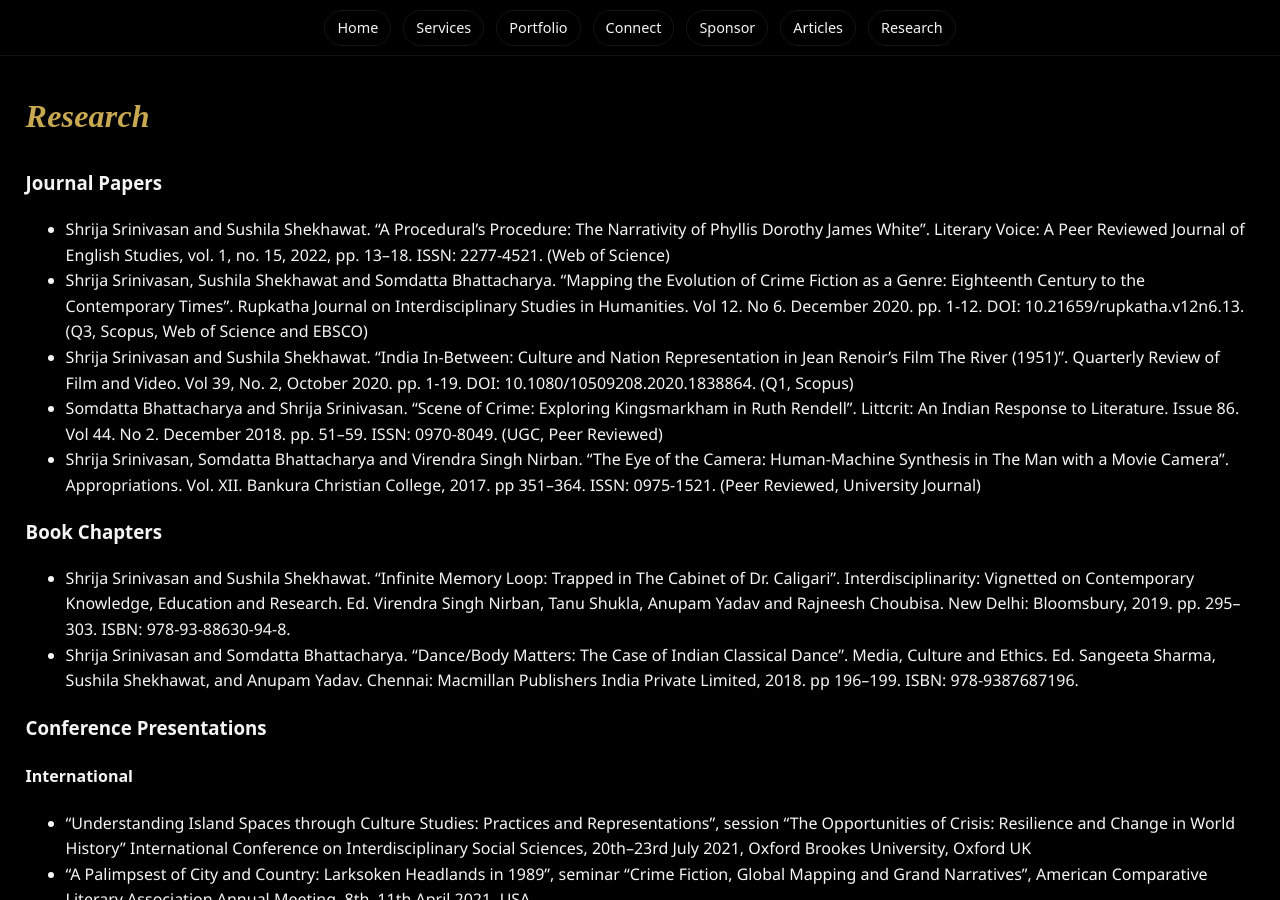
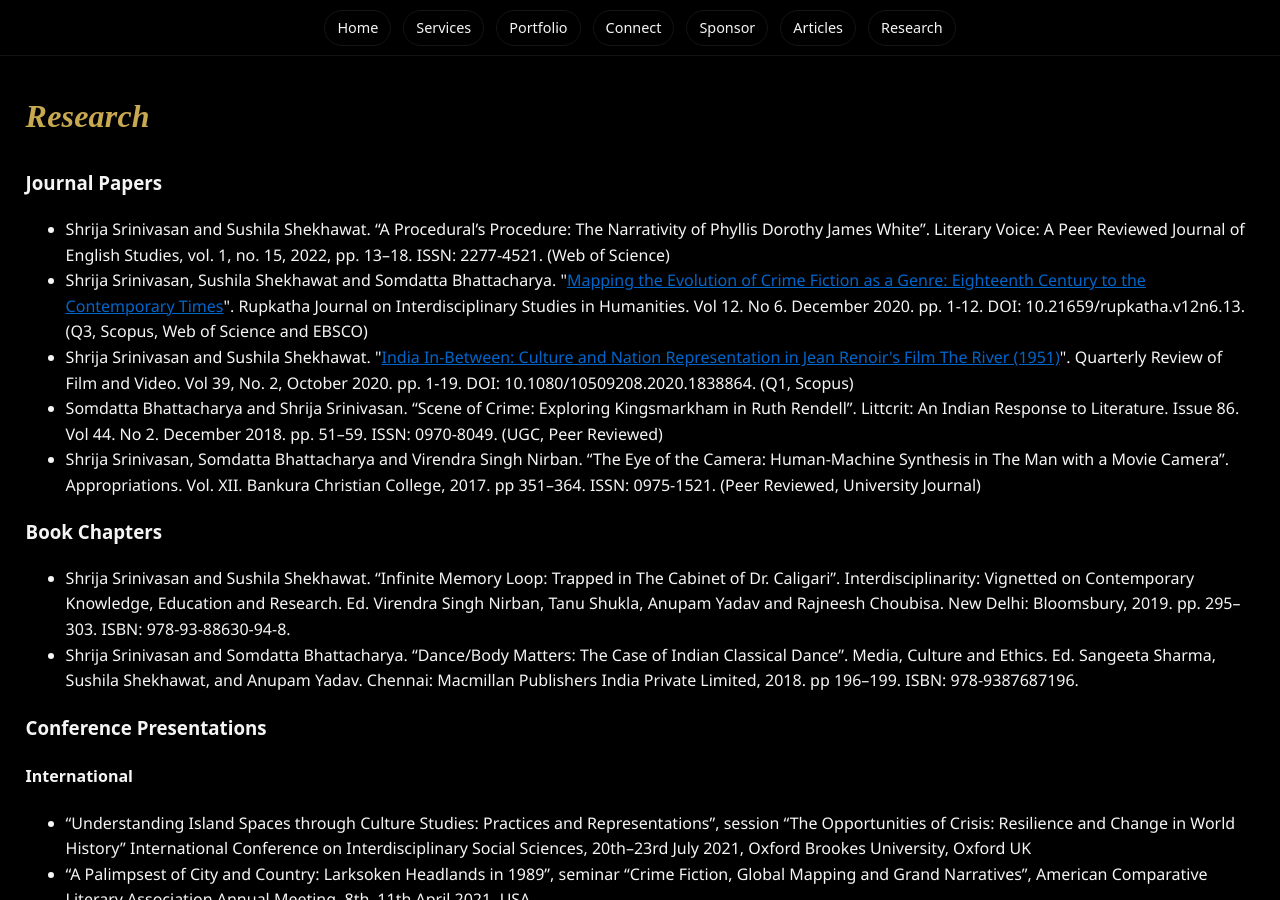
Before and after one commit to techunderfive/Bharatnatyam-Srs, a Jekyll site: the page built from research/index.html, in a window 1280 px wide and 900 px high. Built offline with Jekyll 4.4.1, drawn with Linux system fonts in a browser that asks for light colours; some web fonts are replaced.

Commit message:
Adding additionaly changed to hyperlink and Article3

```diff
--- a/articles/article-3/index.html
+++ b/articles/article-3/index.html
@@ -11,7 +11,7 @@ body_class: page-article
     <h1>Moving Sculptures</h1>
     <h2 style="color: #666; font-size: 1.2rem; margin-bottom: 1.5rem;">Architectures, Idols, Bodies</h2>
 
-    <p class="muted">Published: [Date to be added]</p>
+    <p class="muted">Published: September 5, 2025</p>
 
     <p>
       Classical dance forms in India are structured and follow certain rules. These rules have been mentioned in ancient treatises. One such prominent example is Bharata's Natyashastra. Here the position of hands and limbs is specified, and depending on the form, the movement, costume design, colours used, and structure of a performance is often talked about in detail. In contrast to the folk dance forms, a classical dance form strictly adheres to these rules. For example, the hand gestures and body postures have to be precise. This makes learning a classical dance form challenging, but at the same time reaps benefits like building muscle strength, toning, facial expressions, better communication, discipline and literary and historical knowledge.
--- a/research/index.html
+++ b/research/index.html
@@ -14,10 +14,10 @@ body_class: page-research
         Shrija Srinivasan and Sushila Shekhawat. “A Procedural’s Procedure: The Narrativity of Phyllis Dorothy James White”. Literary Voice: A Peer Reviewed Journal of English Studies, vol. 1, no. 15, 2022, pp. 13–18. ISSN: 2277-4521. (Web of Science)
       </li>
       <li>
-        Shrija Srinivasan, Sushila Shekhawat and Somdatta Bhattacharya. “Mapping the Evolution of Crime Fiction as a Genre: Eighteenth Century to the Contemporary Times”. Rupkatha Journal on Interdisciplinary Studies in Humanities. Vol 12. No 6. December 2020. pp. 1-12. DOI: 10.21659/rupkatha.v12n6.13. (Q3, Scopus, Web of Science and EBSCO)
+        Shrija Srinivasan, Sushila Shekhawat and Somdatta Bhattacharya. "<a href="https://rupkatha.com/v12n613/" target="_blank" rel="noopener" style="color: #0066cc; text-decoration: underline; font-weight: 500;">Mapping the Evolution of Crime Fiction as a Genre: Eighteenth Century to the Contemporary Times</a>". Rupkatha Journal on Interdisciplinary Studies in Humanities. Vol 12. No 6. December 2020. pp. 1-12. DOI: 10.21659/rupkatha.v12n6.13. (Q3, Scopus, Web of Science and EBSCO)
       </li>
       <li>
-        Shrija Srinivasan and Sushila Shekhawat. “India In-Between: Culture and Nation Representation in Jean Renoir’s Film The River (1951)”. Quarterly Review of Film and Video. Vol 39, No. 2, October 2020. pp. 1-19. DOI: 10.1080/10509208.2020.1838864. (Q1, Scopus)
+        Shrija Srinivasan and Sushila Shekhawat. "<a href="https://www.tandfonline.com/doi/full/10.1080/10509208.2020.1838864" target="_blank" rel="noopener" style="color: #0066cc; text-decoration: underline; font-weight: 500;">India In-Between: Culture and Nation Representation in Jean Renoir's Film The River (1951)</a>". Quarterly Review of Film and Video. Vol 39, No. 2, October 2020. pp. 1-19. DOI: 10.1080/10509208.2020.1838864. (Q1, Scopus)
       </li>
       <li>
         Somdatta Bhattacharya and Shrija Srinivasan. “Scene of Crime: Exploring Kingsmarkham in Ruth Rendell”. Littcrit: An Indian Response to Literature. Issue 86. Vol 44. No 2. December 2018. pp. 51–59. ISSN: 0970-8049. (UGC, Peer Reviewed)
```
